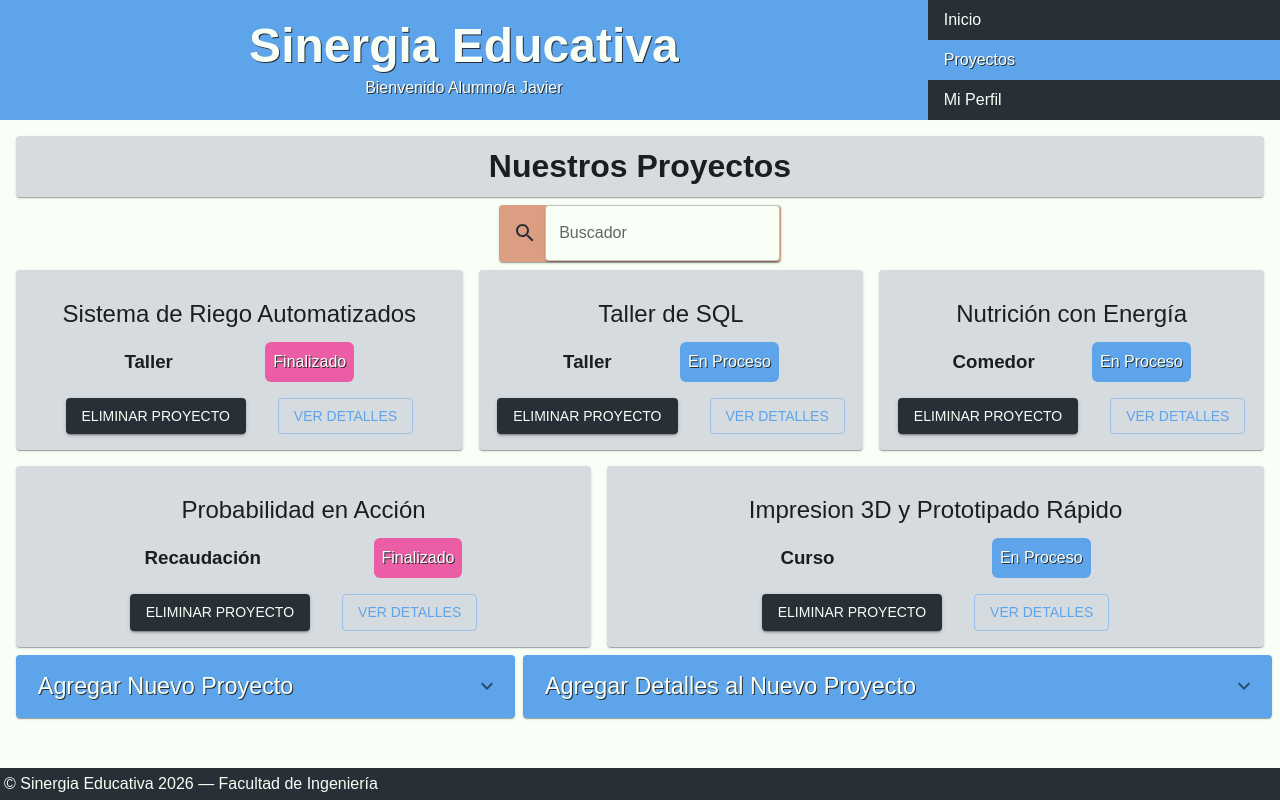
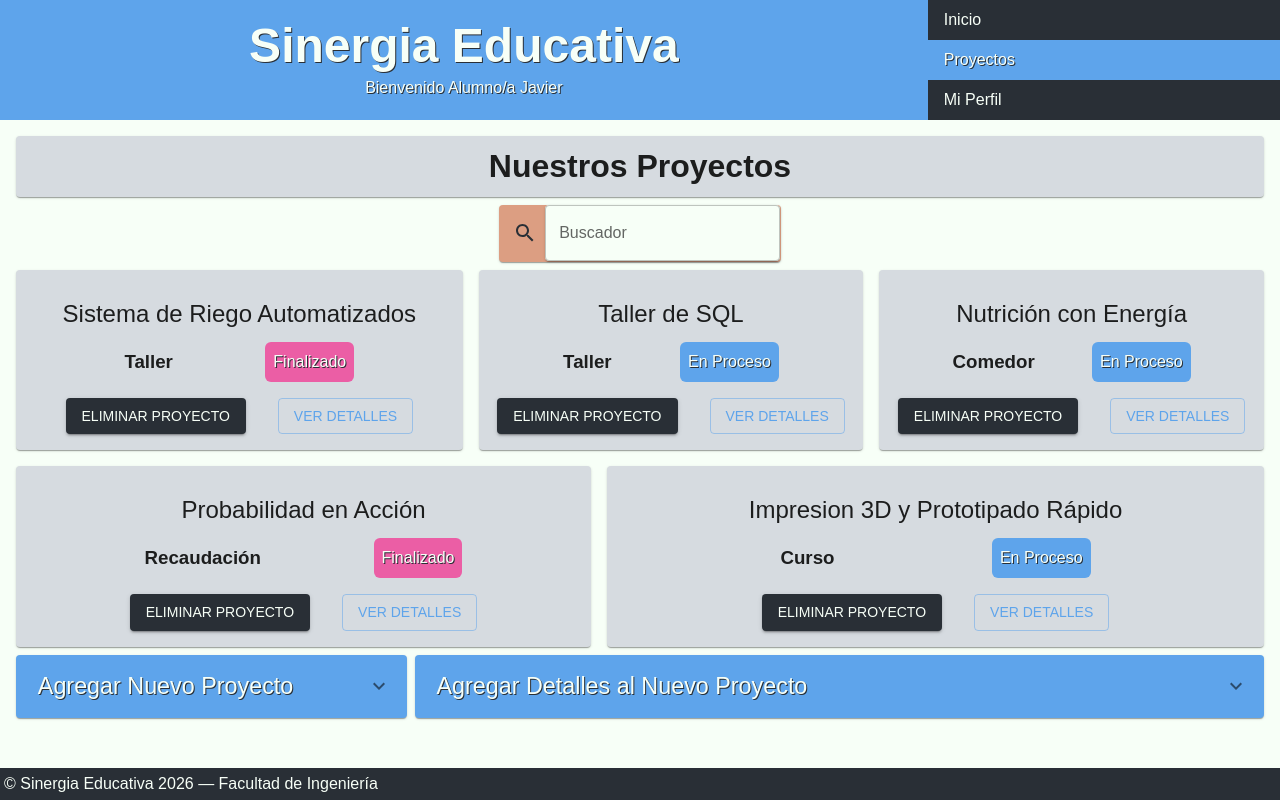
Before and after one commit to Dionicio-Rodrigo/pv_tp3_grupo2, a React (Vite) app: page /proyectos in a window 1280 px wide. Built offline with nearby package versions, Linux system fonts and the light colour scheme.

Commit message:
Corrigo spacings en los Stacks de Agregar y Detalles

```diff
--- a/src/components/Agregar.jsx
+++ b/src/components/Agregar.jsx
@@ -73,7 +73,7 @@ export const AgregarProyecto = ({ funcion }) => {
 
   return (
     <Stack spacing={1} direction={{ sm: "column", md: "row" }}>
-      <Box sx={{ flexGrow: "1", minWidth: "40%" }}>
+      <Box sx={{ flexGrow: "2" }}>
         <Accordion
           sx={{ bgcolor: "primary.main", color: "primary.contrastText" }}
         >
@@ -161,7 +161,7 @@ export const AgregarProyecto = ({ funcion }) => {
           </AccordionDetails>
         </Accordion>
       </Box>
-      <Box sx={{ minWidth: "60%" }}>
+      <Box sx={{ flexGrow: "3" }}>
         <Accordion
           sx={{ bgcolor: "primary.main", color: "primary.contrastText" }}
         >
--- a/src/views/DetalleProyecto.jsx
+++ b/src/views/DetalleProyecto.jsx
@@ -53,7 +53,10 @@ export const DetalleProyecto = ({}) => {
           <Divider sx={{ mt: "1em", mb: "1em" }} />
           <Typography variant="p">{proyecto.detalles.descripcion}</Typography>
         </Paper>
-        <Stack direction={{ sm: "column", md: "row" }} spacing={1}>
+        <Stack
+          direction={{ sm: "column", md: "row" }}
+          spacing={{ xs: 1, sm: 1, md: 1 }}
+        >
           <Paper
             sx={{
               backgroundColor: "colores.rosa",
```
